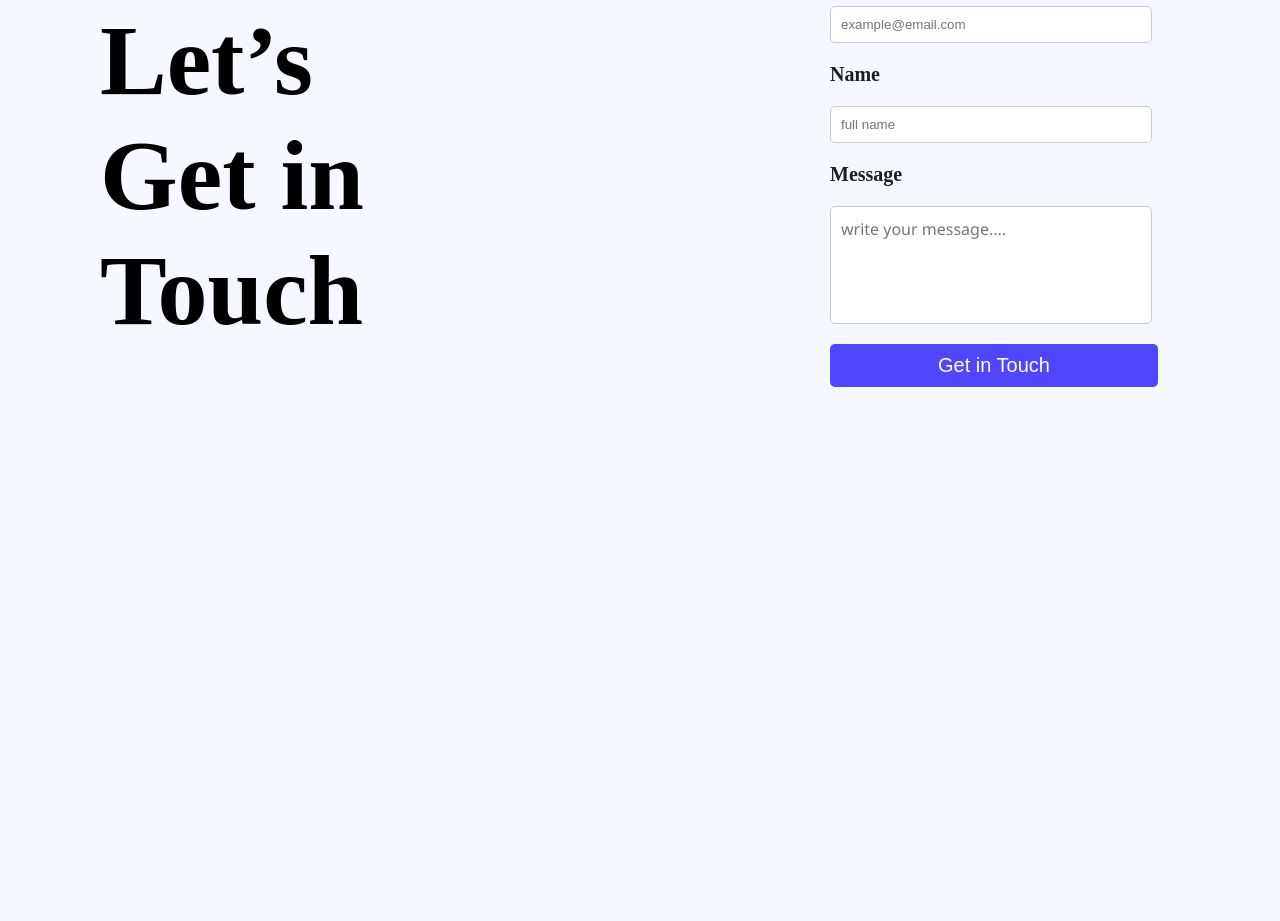
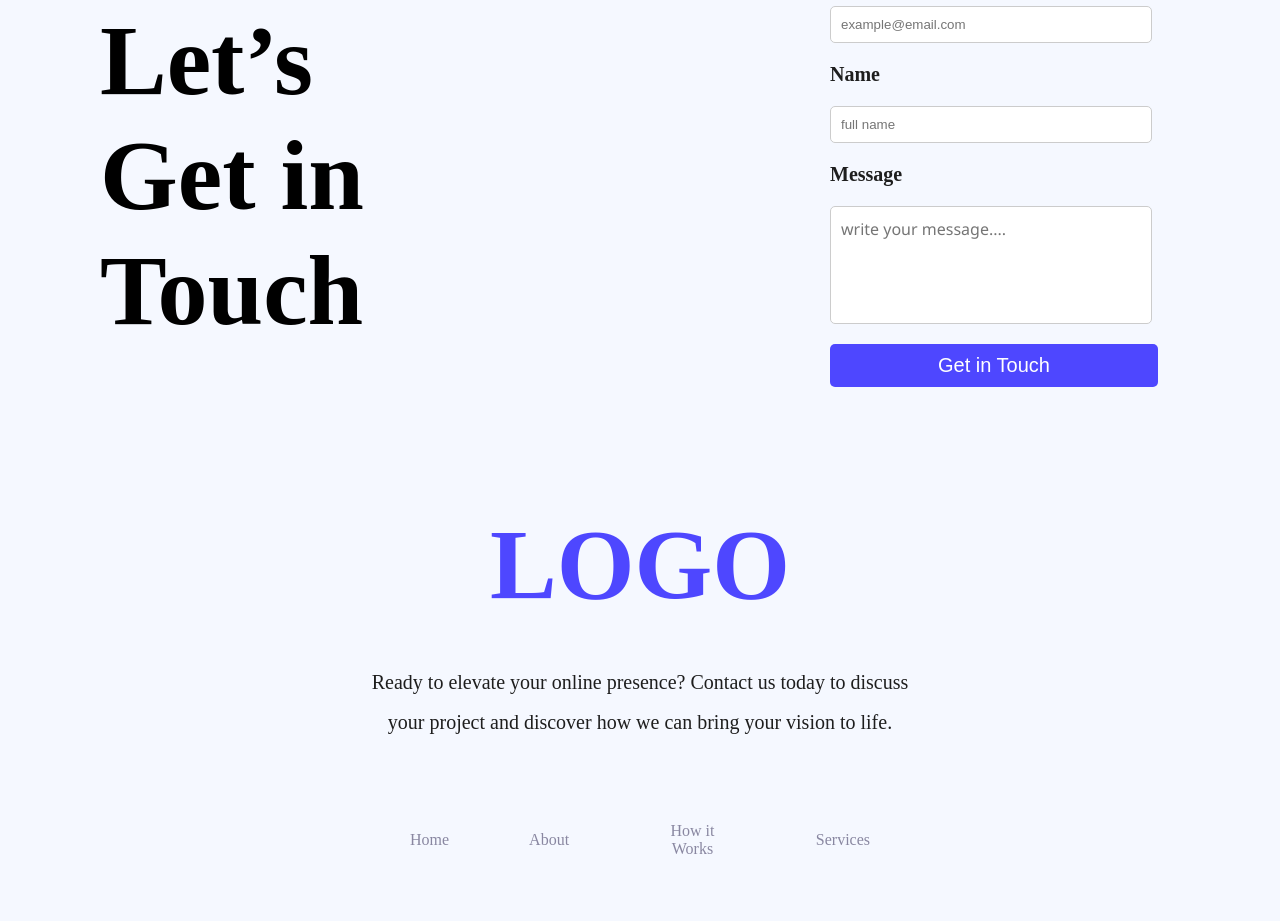
Before and after one commit to Noorjahan1/Assignment1, a plain HTML site: page index.html in a window 1280 px wide. Shown: the part 2034-2955 px from the top of the page. Before the commit the page ends 2571 px from the top, so only its background shows below. Drawn offline with Linux system fonts and the light colour scheme.

Commit message:
footer added

```diff
--- a/css/main.css
+++ b/css/main.css
@@ -210,3 +210,33 @@ label{
     font-weight: 800;
 
 }
+.footer-content h1{
+    display: flex;
+    justify-content: center;
+    align-items: center;
+    padding: 20px 100px;
+    color: #4E47FF;
+    font-size: 100px;
+
+}
+.footer-content p{
+    width: 50%;
+    text-align: center;
+    color: #1E1E1E;
+    margin: auto;
+    line-height: 40px;
+    padding: 20px 100px;
+    font-size: 20px;
+}
+.footer-links{
+    text-align: center;
+    padding: 20px 100px;
+   max-width: 50%;
+    margin: auto;
+}
+.footer-links ul a{
+   color: #8987A1;
+}
+.footer-links ul li{
+    padding: 40px;
+}
--- a/index.html
+++ b/index.html
@@ -156,7 +156,23 @@
         </div>
 
     </div>
+     <footer class="footer">
+        <div class="footer-content">
+            <h1>LOGO</h1>
+            <p>Ready to elevate your online presence? Contact us today to discuss your project and discover how we can bring your vision to life.</p>
 
+        </div>
+        <div class="footer-links">
+            <ul>
+                <li><a href="#">Home</a></li>
+                <li><a href="#">About</a></li>
+                <li><a href="#">How it Works</a></li>
+                <li><a href="#">Services</a></li>
+            </ul>
+        </div>
+
+
+    </footer>
     </main>
 
 
```
